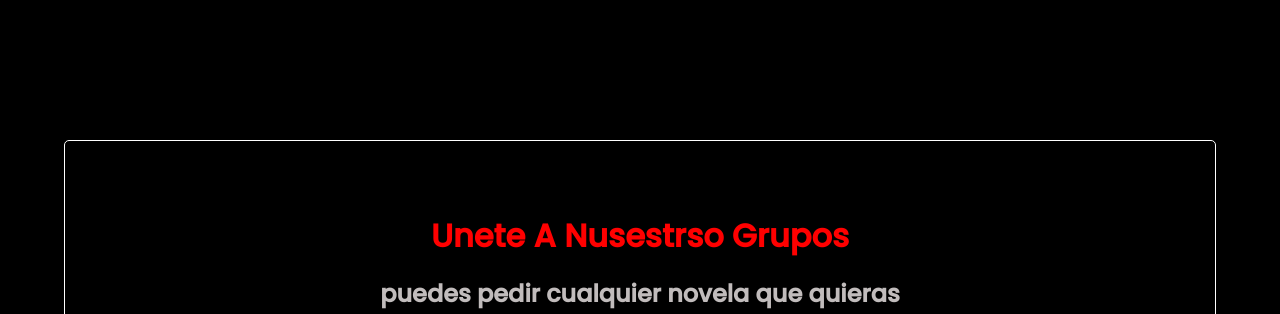
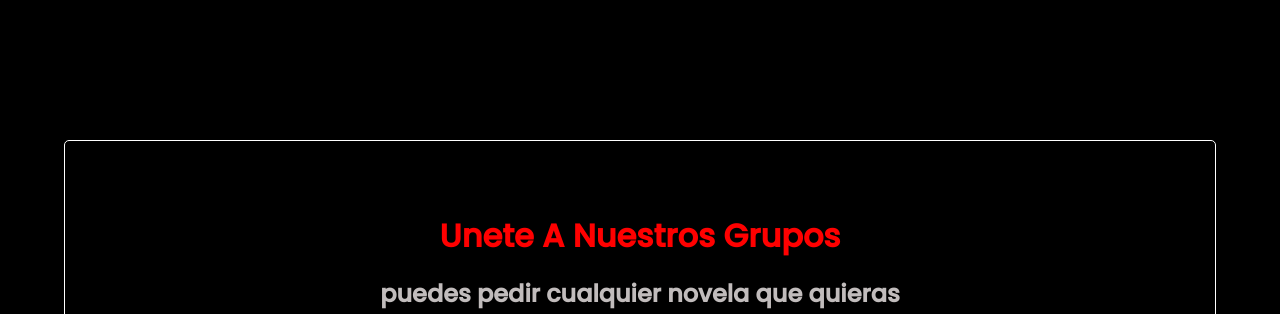
Before and after one commit to flownovelas/flownovelas.github.io, a plain HTML site: page index.html in a window 1280 px wide. Shown: the part 500-814 px from the top of the page. Drawn offline with nearby package versions, Linux system fonts and the light colour scheme.

Commit message:
Update index.html

```diff
--- a/index.html
+++ b/index.html
@@ -14,7 +14,7 @@
     <nsv class="grupo_conted">
 
 
-        <h1 class="tex_grub">unete a nusestrso grupos </h1>
+        <h1 class="tex_grub"> unete a nuestros grupos  </h1>
         <h2 class="subtext"> puedes pedir cualquier novela que quieras </h2>
 
         <div class="boton_">
```
